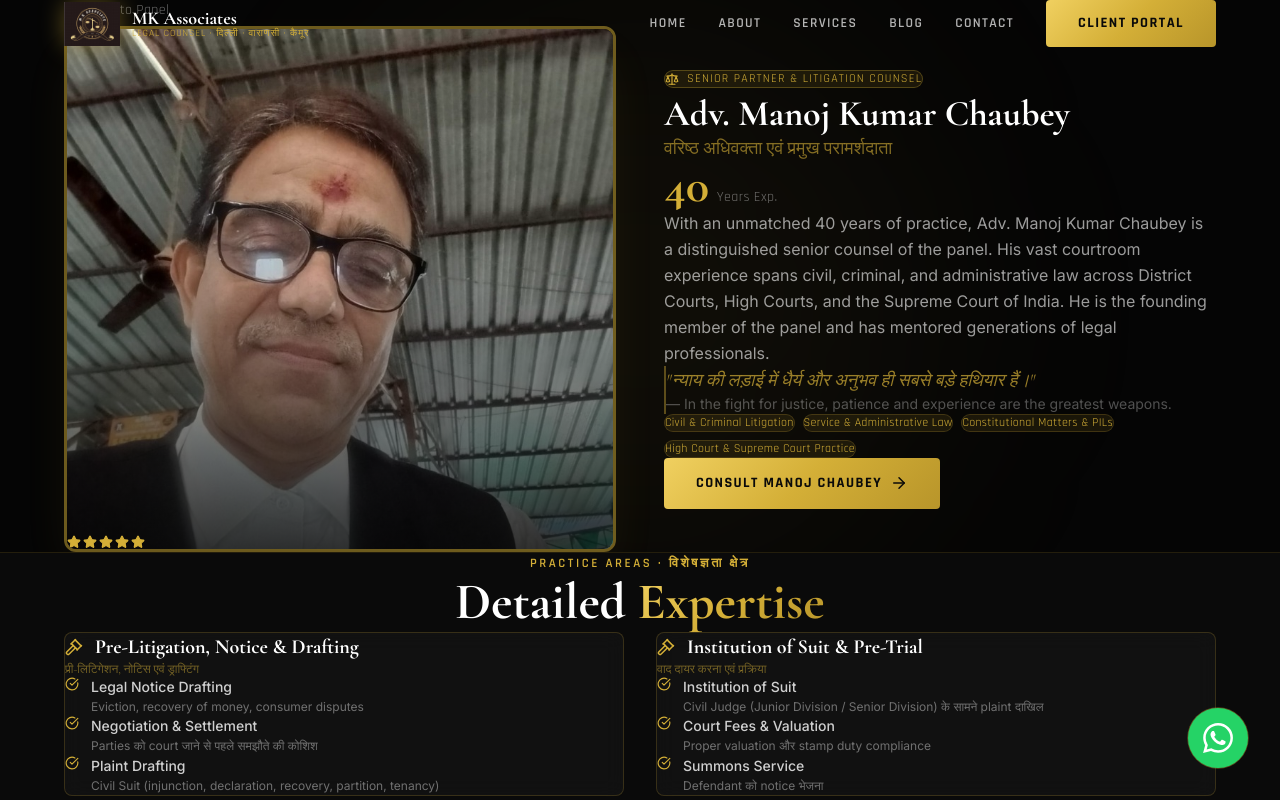
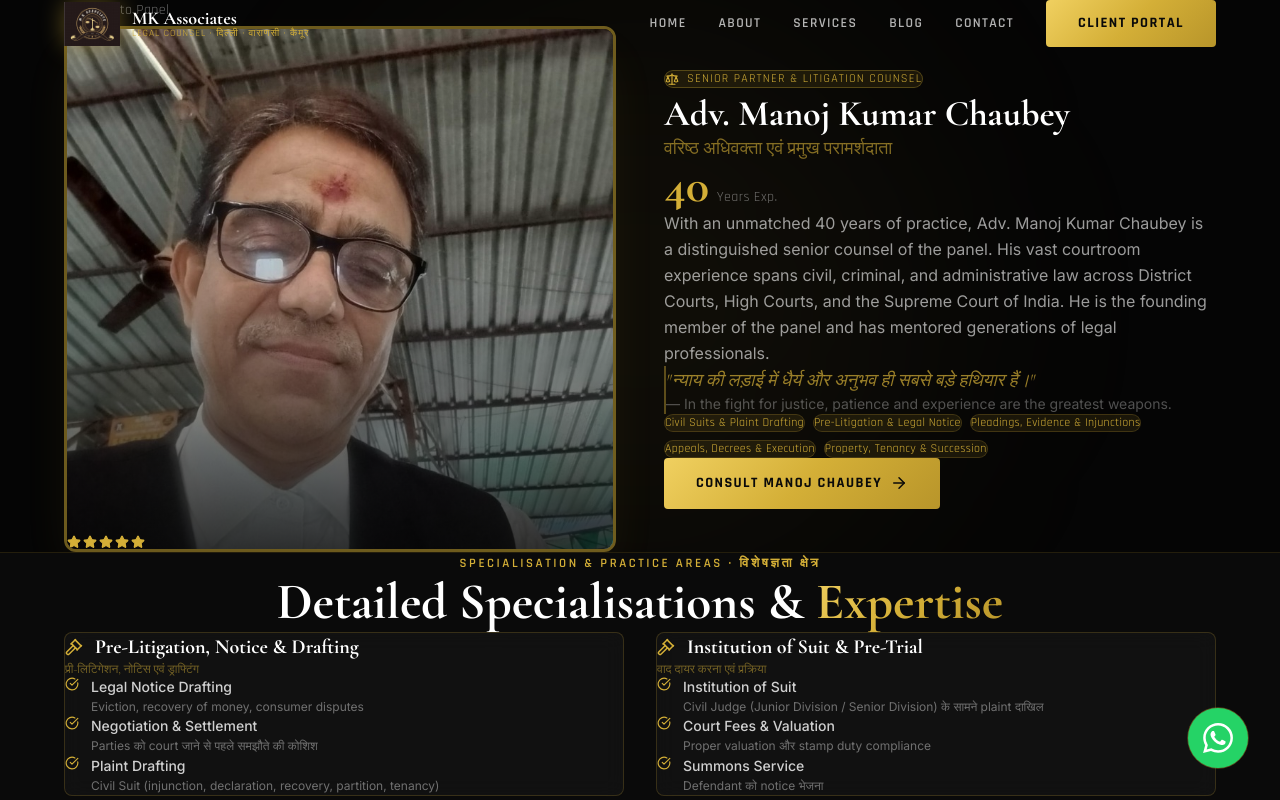
Before and after one commit to deepsolot/chaubey-and-associates, a Next.js app: page /about/manoj-kumar-chaubey in a window 1280 px wide. Shown: the top 800 px of the page. Built offline with nearby package versions, Linux system fonts and the light colour scheme.

Commit message:
Update Adv. Manoj Kumar Chaubey specialisations and section headings as per client specification

```diff
--- a/app/about/[slug]/page.tsx
+++ b/app/about/[slug]/page.tsx
@@ -50,10 +50,11 @@ const advocateProfiles: AdvocateProfile[] = [
     unit: "Years",
     photo: "/manoj-chaubey.jpg",
     specializations: [
-      "Civil & Criminal Litigation",
-      "Service & Administrative Law",
-      "Constitutional Matters & PILs",
-      "High Court & Supreme Court Practice",
+      "Civil Suits & Plaint Drafting",
+      "Pre-Litigation & Legal Notice",
+      "Pleadings, Evidence & Injunctions",
+      "Appeals, Decrees & Execution",
+      "Property, Tenancy & Succession",
     ],
     bio: "With an unmatched 40 years of practice, Adv. Manoj Kumar Chaubey is a distinguished senior counsel of the panel. His vast courtroom experience spans civil, criminal, and administrative law across District Courts, High Courts, and the Supreme Court of India. He is the founding member of the panel and has mentored generations of legal professionals.",
     quote: {
@@ -998,10 +999,10 @@ export default async function AdvocateProfilePage({ params }: Props) {
         <div className="container-custom">
           <div className="text-center mb-14">
             <div className="section-label mb-3">
-              Practice Areas · विशेषज्ञता क्षेत्र
+              Specialisation &amp; Practice Areas · विशेषज्ञता क्षेत्र
             </div>
             <h2 className="section-title">
-              Detailed <span>Expertise</span>
+              Detailed Specialisations &amp; <span>Expertise</span>
             </h2>
           </div>
 
--- a/app/about/page.tsx
+++ b/app/about/page.tsx
@@ -24,10 +24,11 @@ const advocates = [
     unit: "Years",
     photo: "/manoj-chaubey.jpg",
     specializations: [
-      "Civil & Criminal Litigation",
-      "Service & Administrative Law",
-      "Constitutional Matters & PILs",
-      "High Court & Supreme Court Practice",
+      "Civil Suits & Plaint Drafting",
+      "Pre-Litigation & Legal Notice",
+      "Pleadings, Evidence & Injunctions",
+      "Appeals, Decrees & Execution",
+      "Property, Tenancy & Succession",
     ],
     bio: "With an unmatched 40 years of practice, Adv. Manoj Kumar Chaubey is a distinguished senior counsel of the panel. His vast courtroom experience spans civil, criminal, and administrative law across District Courts, High Courts, and the Supreme Court of India.",
     icon: Scale,
```
